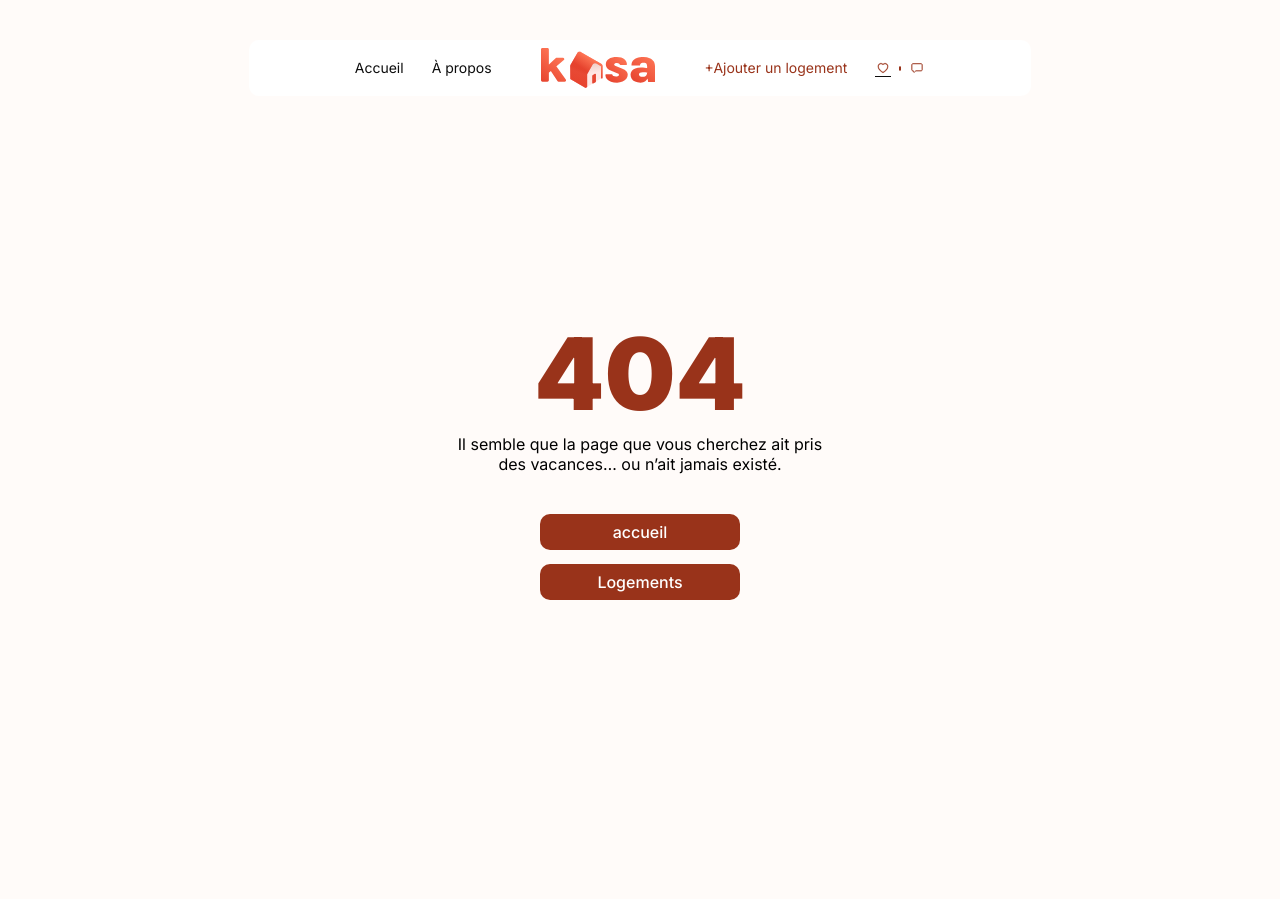
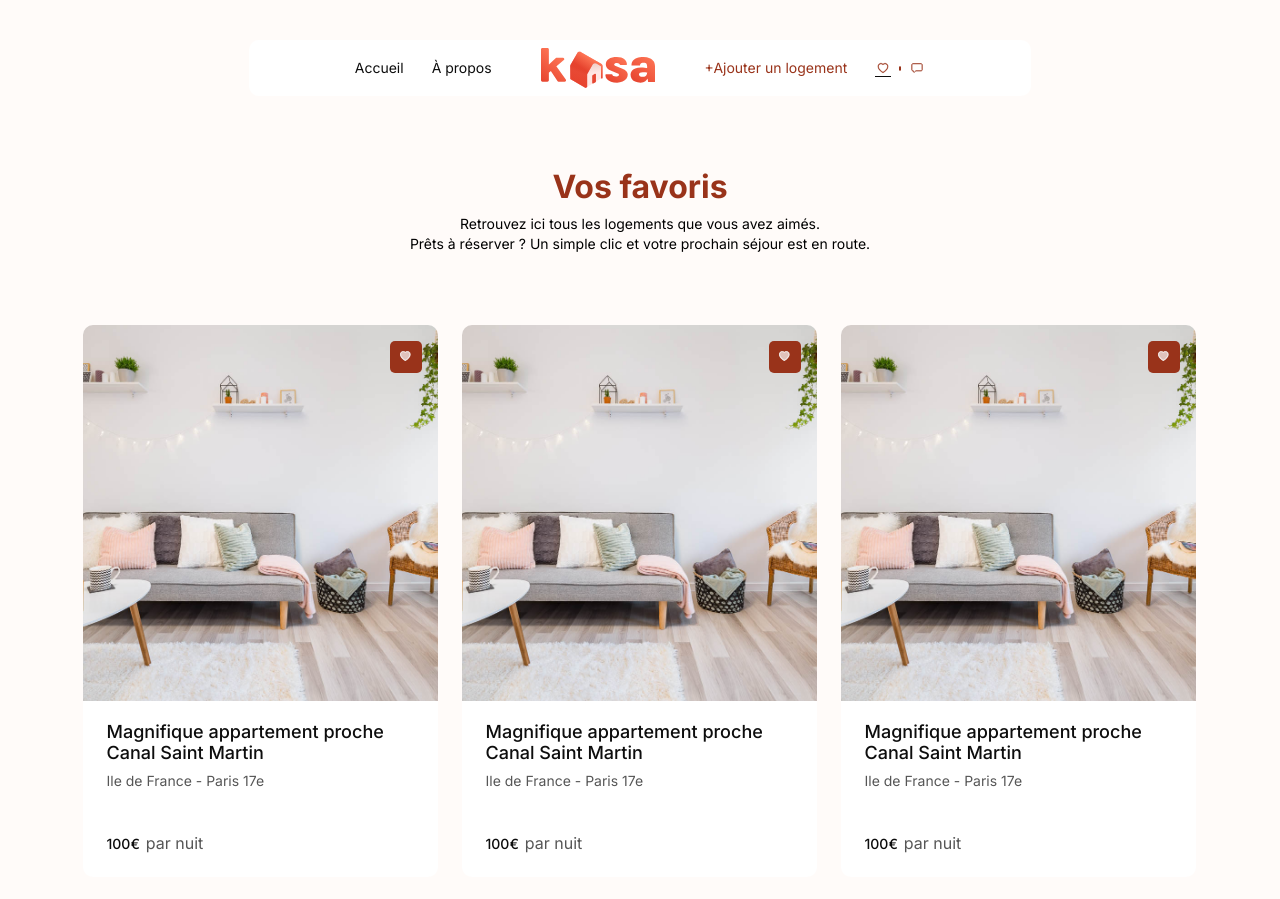
Before and after one commit to MarcoFormante/kasa, a Next.js app in the folder client/: page /favoris in a window 1280 px wide. Before the commit this address had no page. Shown: the top 899 px of the page. Before the commit the page ends 816 px from the top, so only its background shows below. Built offline with nearby package versions, Linux system fonts and the light colour scheme.

Commit message:
create favoris page, edit apartment component for favoris page

```diff
--- a/client/app/assets/styles/components/_apartment.scss
+++ b/client/app/assets/styles/components/_apartment.scss
@@ -49,6 +49,15 @@
         background-color: $light_grey;
         border-radius: 5px;
         cursor: pointer;
+
+        &-main-red{
+            background-color: $main_red;
+        }
+    }
+
+    .price-container{
+        position: absolute;
+        bottom: 24px;
     }
 }
 
--- a/client/app/assets/styles/index.css
+++ b/client/app/assets/styles/index.css
@@ -346,6 +346,13 @@ button {
   background-color: #F5F5F5;
   border-radius: 5px;
   cursor: pointer;
+}
+.apt-card .fav-btn-main-red {
+  background-color: #99331A;
+}
+.apt-card .price-container {
+  position: absolute;
+  bottom: 24px;
 }
 
 .apts-list {
@@ -881,4 +888,26 @@ button {
   align-items: center;
   font-size: 12px;
   color: #565656;
+}
+
+.favoris-page-heading-section {
+  margin-block: 70.86px;
+}
+@media screen and (max-width: 1024px) {
+  .favoris-page-heading-section {
+    margin-block: 40px;
+  }
+}
+.favoris-page p {
+  color: #000;
+  font-size: 14px;
+  line-height: 143%;
+  display: flex;
+  flex-direction: column;
+  margin-top: 8px;
+}
+@media screen and (max-width: 420px) {
+  .favoris-page p {
+    display: block;
+  }
 }/*# sourceMappingURL=index.css.map */
--- /dev/null
+++ b/client/app/assets/styles/pages/_favoris.scss
@@ -0,0 +1,24 @@
+.favoris-page{
+
+    &-heading-section{
+        margin-block: 70.86px;
+
+        @media screen and (max-width:1024px) {
+            margin-block: 40px;
+        }
+    }
+
+    p{
+        color: #000;
+        font-size: 14px;
+        line-height: 143%;
+        display: flex;
+        flex-direction: column;
+        margin-top: 8px;
+
+        @media screen and (max-width:420px) {
+            display: block;
+        }
+
+    }
+}
--- a/client/app/assets/styles/pages/_pages.scss
+++ b/client/app/assets/styles/pages/_pages.scss
@@ -3,3 +3,4 @@
 @import "./notfound";
 @import "./ajout";
 @import "./logement";
+@import "./favoris";
--- a/client/app/components/Apartment/Apartment.jsx
+++ b/client/app/components/Apartment/Apartment.jsx
@@ -1,7 +1,7 @@
 import Image from "next/image";
 import Link from "next/link";
 
-export function Apartment(){
+export function Apartment({isFavorisPage}){
     return (
         <article className="apt-card">
             <Link href={"/logement/3"}>
@@ -17,21 +17,21 @@ export function Apartment(){
                 </figure>
                 <div className="apt-card-details-section">
                     <div>
-                        <h3 itemProp="name">Appartement cosy</h3>
+                        <h3 itemProp="name">Magnifique appartement proche Canal Saint Martin  </h3>
                         <p className="address" itemProp="address">Ile de France - Paris 17e</p>
                     </div>
 
-                    <div itemProp="offers" itemScope itemType="https://schema.org/Offer">
+                    <div itemProp="offers" className="price-container" itemScope itemType="https://schema.org/Offer">
                         <span className="price" itemProp="price" content="100">100€</span>
                         <meta itemProp="priceCurrency" content="EUR" />
                         <span className="dark-grey">par nuit</span>
                     </div>
                 </div>
             </Link>
-            <button className="fav-btn">
+            <button className={!isFavorisPage ? "fav-btn" : "fav-btn fav-btn-main-red"}>
                     <svg width="11" height="10" viewBox="0 0 11 10" fill="none" xmlns="http://www.w3.org/2000/svg">
-                        <path opacity="0.7" d="M0.5 3.24408C0.5 6.93608 5.3 9.41608 5.3 9.41608C5.3 9.41608 10.1 6.93808 10.1 3.24408C10.1 1.73008 8.872 0.502078 7.358 0.502078C6.534 0.502078 5.804 0.872078 5.3 1.44808C4.798 0.872078 4.066 0.502078 3.242 0.502078C1.728 0.500078 0.5 1.72808 0.5 3.24408Z" fill="#565656"/>
-                        <path d="M7.35742 0.149658C9.0624 0.149658 10.4502 1.53968 10.4502 3.24438C10.4501 5.19368 9.23491 6.79293 8.02246 7.90552C6.80667 9.02115 5.56625 9.67204 5.46094 9.72681L5.45508 9.72974C5.40968 9.75092 5.35814 9.76587 5.2998 9.76587C5.24147 9.76587 5.18993 9.75092 5.14453 9.72974L5.13867 9.72681C5.03331 9.67201 3.79295 9.02046 2.57715 7.90454C1.36473 6.79173 0.149554 5.19269 0.149414 3.24438C0.149414 1.53967 1.53721 0.149658 3.24219 0.149658C4.00333 0.149755 4.73317 0.440216 5.2998 0.952393C5.86644 0.440217 6.59628 0.149755 7.35742 0.149658ZM3.24219 0.849854C1.92318 0.849854 0.849609 1.92507 0.849609 3.24438C0.849746 4.80816 1.80066 6.16563 2.8584 7.1897C3.84331 8.14323 4.90138 8.78525 5.2998 9.01294C5.69823 8.78525 6.7563 8.14323 7.74121 7.1897C8.79895 6.16563 9.74986 4.80816 9.75 3.24438C9.75 1.92523 8.67658 0.851807 7.35742 0.851807C6.76287 0.851905 6.18759 1.08264 5.74609 1.49243L5.56445 1.67896C5.44577 1.81326 5.2354 1.83036 5.09375 1.72974L5.03711 1.67896C4.57698 1.15094 3.92164 0.849966 3.24219 0.849854Z" fill="white" stroke="#F5F5F5" stroke-width="0.3"/>
+                        <path opacity="0.7" d="M0.5 3.24408C0.5 6.93608 5.3 9.41608 5.3 9.41608C5.3 9.41608 10.1 6.93808 10.1 3.24408C10.1 1.73008 8.872 0.502078 7.358 0.502078C6.534 0.502078 5.804 0.872078 5.3 1.44808C4.798 0.872078 4.066 0.502078 3.242 0.502078C1.728 0.500078 0.5 1.72808 0.5 3.24408Z" fill={!isFavorisPage ? "#565656" : "white"}/>
+                        <path d="M7.35742 0.149658C9.0624 0.149658 10.4502 1.53968 10.4502 3.24438C10.4501 5.19368 9.23491 6.79293 8.02246 7.90552C6.80667 9.02115 5.56625 9.67204 5.46094 9.72681L5.45508 9.72974C5.40968 9.75092 5.35814 9.76587 5.2998 9.76587C5.24147 9.76587 5.18993 9.75092 5.14453 9.72974L5.13867 9.72681C5.03331 9.67201 3.79295 9.02046 2.57715 7.90454C1.36473 6.79173 0.149554 5.19269 0.149414 3.24438C0.149414 1.53967 1.53721 0.149658 3.24219 0.149658C4.00333 0.149755 4.73317 0.440216 5.2998 0.952393C5.86644 0.440217 6.59628 0.149755 7.35742 0.149658ZM3.24219 0.849854C1.92318 0.849854 0.849609 1.92507 0.849609 3.24438C0.849746 4.80816 1.80066 6.16563 2.8584 7.1897C3.84331 8.14323 4.90138 8.78525 5.2998 9.01294C5.69823 8.78525 6.7563 8.14323 7.74121 7.1897C8.79895 6.16563 9.74986 4.80816 9.75 3.24438C9.75 1.92523 8.67658 0.851807 7.35742 0.851807C6.76287 0.851905 6.18759 1.08264 5.74609 1.49243L5.56445 1.67896C5.44577 1.81326 5.2354 1.83036 5.09375 1.72974L5.03711 1.67896C4.57698 1.15094 3.92164 0.849966 3.24219 0.849854Z" fill="white" stroke="#F5F5F5" strokeWidth="0.3"/>
                     </svg>
                 </button>
         </article>
--- /dev/null
+++ b/client/app/favoris/page.jsx
@@ -0,0 +1,31 @@
+import { Apartment } from "../components/Apartment/Apartment";
+import { Heading } from "../components/Heading/Heading";
+import { Paragraph } from "../components/Paragraph/Paragraph";
+
+export default function Favoris(){
+    return (
+        <main className="favoris-page">
+            <section className="favoris-page-heading-section">
+                <Heading
+                    text={"Vos favoris"}
+                />
+
+                <p className="mt-8 text-center">Retrouvez ici tous les logements que vous avez aimés.
+                    <span> Prêts à réserver ? Un simple clic et votre prochain séjour est en route.</span>
+                </p>
+            </section>
+
+            <section>
+                <section className="apts-list page-section" aria-label="Liste favoris">
+                    <Apartment isFavorisPage/>
+                    <Apartment isFavorisPage/>
+                    <Apartment isFavorisPage/>
+                    <Apartment isFavorisPage/>
+                    <Apartment isFavorisPage/>
+
+                </section>
+
+            </section>
+        </main>
+    )
+}
```
Also changed, not shown: 1 other file (tests, documents, lock files or other folders).
